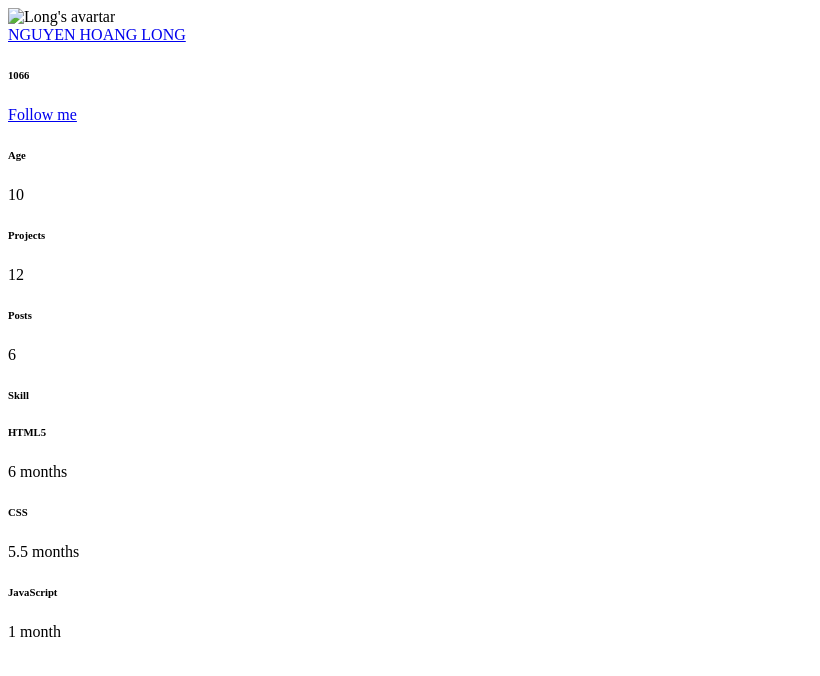
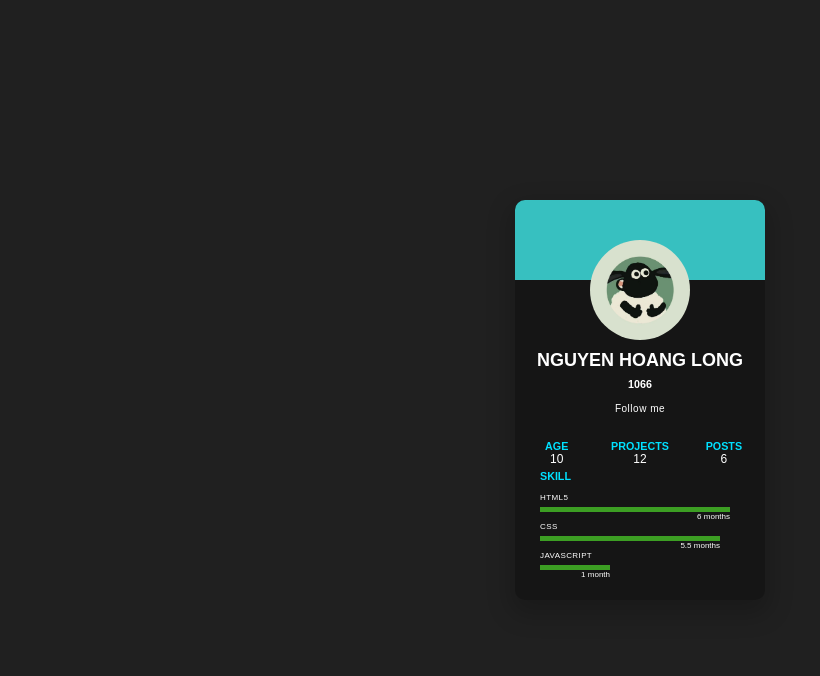
Before and after one commit to Henrie-Nguyen/long.me, a plain HTML site: page index.html in a window 1280 px wide. Shown: the whole page, without its empty margins (0-820 px from the left). Drawn offline with Linux system fonts and the light colour scheme; the site is published under a folder, as on GitHub Pages, so addresses that start at the root find nothing.

Commit message:
Update index.html

```diff
--- a/index.html
+++ b/index.html
@@ -5,15 +5,15 @@
     <meta charset="UTF-8">
     <meta name="viewport" content="width=device-width, initial-scale=1.0">
     <title>Long's profile-card</title>
-    <link rel="stylesheet" href="/css.css">
-    <link rel="shortcut icon" href="/imgs/avarta-main.png">
+    <link rel="stylesheet" href="css.css">
+    <link rel="shortcut icon" href="imgs/avarta-main.png">
 </head>
 
 <body>
     <div class="card">
         <div class="ds-top"></div>
         <div class="avatar-holder">
-            <img src="/imgs/avarta-main.png" alt="Long's avartar">
+            <img src="imgs/avarta-main.png" alt="Long's avartar">
         </div>
         <div class="name">
             <a href="https://www.facebook.com/profile.php?id=100089031147284" target="_blank">NGUYEN HOANG LONG</a>
@@ -58,7 +58,7 @@
             </div>
         </div>
     </div>
-    <script src="/main.js"></script>
+    <script src="main.js"></script>
 </body>
 
 </html>
```
